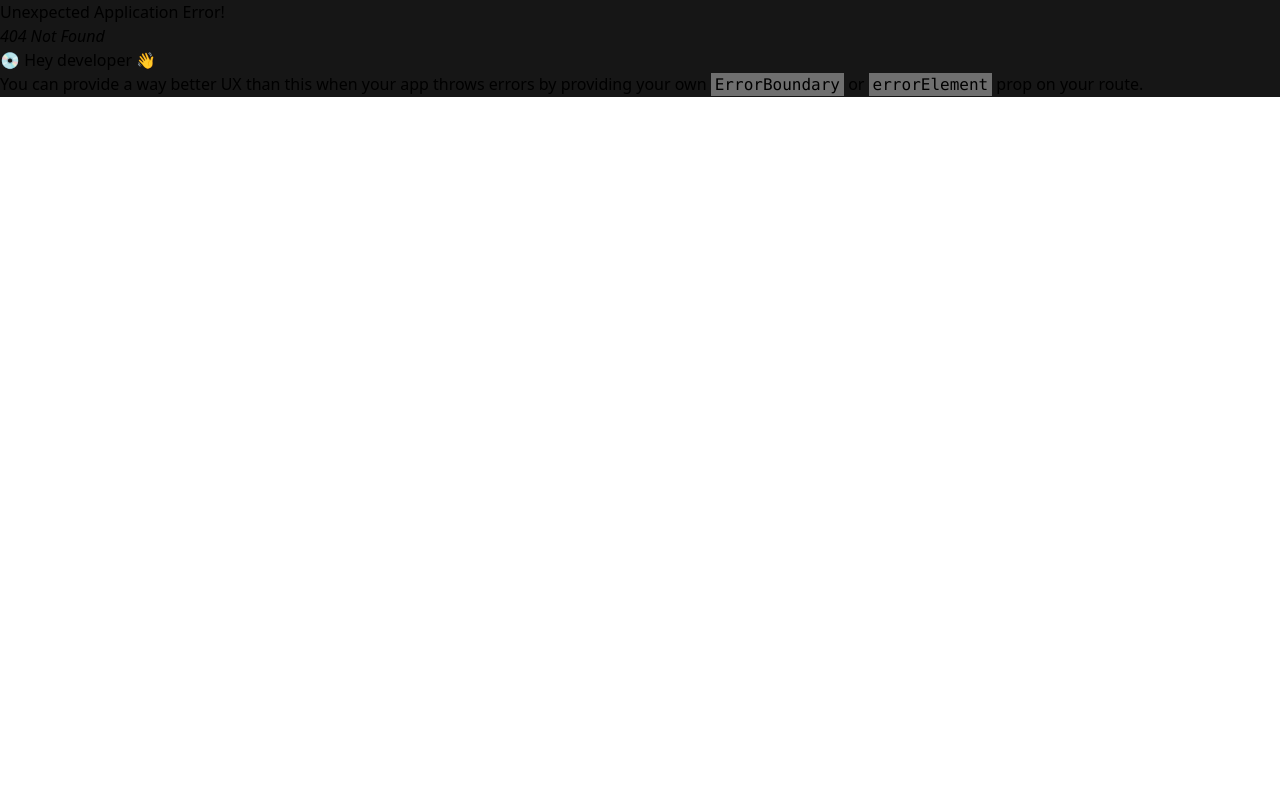
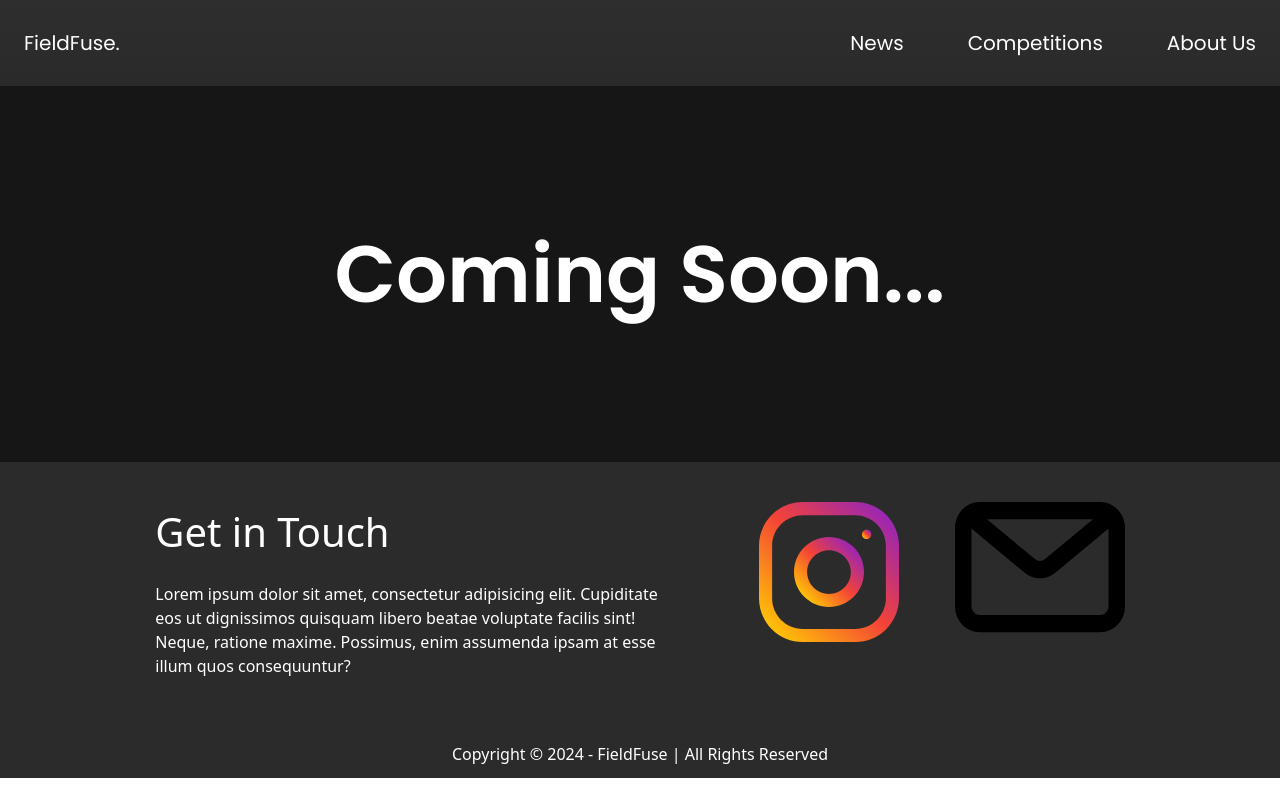
Before and after one commit to amaldeeppatra/Football-Web-App, a React (Vite) app: page /predict-now in a window 1280 px wide. Before the commit this address had no page. Built offline with nearby package versions, Linux system fonts and the light colour scheme.

Commit message:
predict now coming soon

```diff
--- a/src/App.jsx
+++ b/src/App.jsx
@@ -11,6 +11,7 @@ import Epl from './competitions/Epl'
 import Laliga from './competitions/Laliga'
 import Signup from './authentication/Signup'
 import NewsPage from './pages/NewsPage'
+import PredictNow from './pages/PredictNow'
 
 
 const App=()=>{
@@ -61,6 +62,10 @@ const appRouter=createBrowserRouter(
                 path:"/competitions/Laliga",
                 element:[<Navbar/>,<Laliga/>,<Footer/>]
               },
+              {
+                path:"/predict-now",
+                element:[<Navbar/>,<PredictNow/>,<Footer/>]
+              }
           ]
       }
   ]
--- a/src/components/Hero.jsx
+++ b/src/components/Hero.jsx
@@ -3,6 +3,10 @@ import messi from '../resources/messi-smallwidth.svg'
 import predictButton from '../resources/predict-button.svg'
 
 const Hero = () => {
+  const predictNow = () => {
+    window.location.href = './predict-now'
+  }
+
   return (
     <>
     <div className='bg-gradient-to-b from-[#2A2A2A] to-black  bigLaptop:h-[100vh] smallLaptop:h-[100vh] phone:h-[50vh] flex bigLaptop:flex-row smallLaptop:flex-row'>
@@ -23,7 +27,7 @@ const Hero = () => {
             TEAM POINTS
         </text>
         </svg>
-        <button className='absolute bigLaptop:right-52 bigLaptop:top-[30.5rem] smallLaptop:right-[9rem] smallLaptop:top-[32rem] bigLaptop:size-48 smallLaptop:size-36 phone:size-20 phone:top-[25rem] bigLaptop:ml-0 smallLaptop:nl-0 phone:ml-5'><img src={predictButton} alt="" /></button>
+        <button className='absolute bigLaptop:right-52 bigLaptop:top-[30.5rem] smallLaptop:right-[9rem] smallLaptop:top-[32rem] bigLaptop:size-48 smallLaptop:size-36 phone:size-20 phone:top-[25rem] bigLaptop:ml-0 smallLaptop:nl-0 phone:ml-5' onClick={predictNow}><img src={predictButton} alt="" /></button>
       </div>
     </div>
     </>
--- /dev/null
+++ b/src/pages/PredictNow.jsx
@@ -0,0 +1,11 @@
+import React from 'react'
+
+const PredictNow = () => {
+  return (
+    <section>
+        <h1 className='text-[5rem] font-poppins font-semibold text-white py-32 text-center'>Coming Soon...</h1>
+    </section>
+  )
+}
+
+export default PredictNow
```
